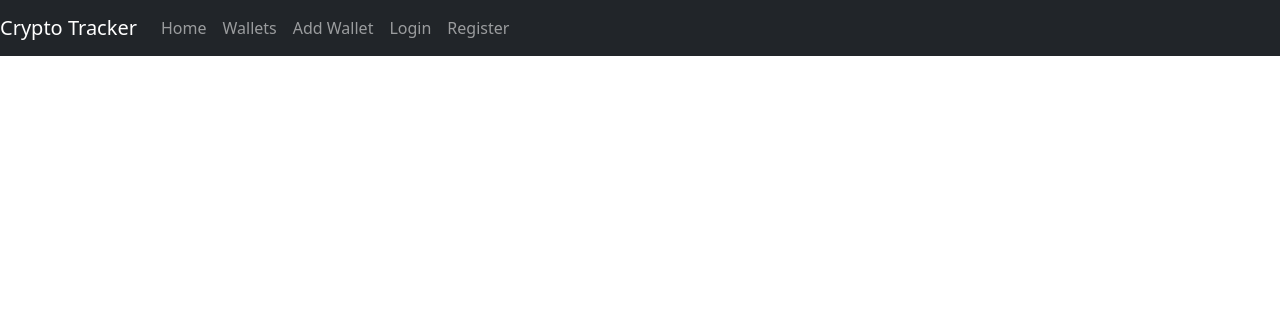
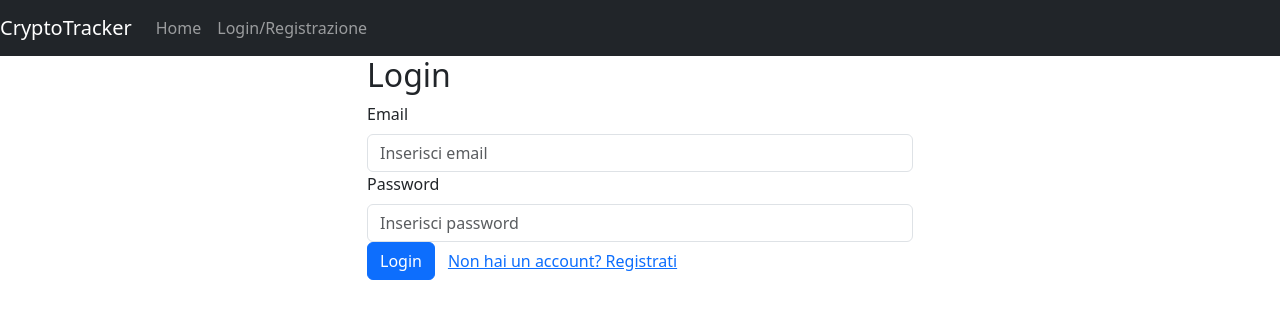
Before and after one commit to claudia-burali/capstone-frontend, a React (Create React App) app: page /auth in a window 1280 px wide. Shown: the top 318 px of the page. Built offline with nearby package versions, Linux system fonts and the light colour scheme.

Commit message:
modifica login e wallet

```diff
--- a/src/App.jsx
+++ b/src/App.jsx
@@ -1,15 +1,14 @@
 import "bootstrap/dist/css/bootstrap.min.css";
 import "./App.css";
 import React, { useState } from "react";
-import { BrowserRouter as Router, Route, Routes } from "react-router-dom";
+import { BrowserRouter as Router, Route, Routes, Navigate } from "react-router-dom";
 import NavigationBar from "./components/Navbar";
 import Home from "./components/Home";
-import Login from "./components/Login";
-import Register from "./components/Register";
+import Auth from "./components/Auth";
 import Wallets from "./components/Wallets";
-import AddWallet from "./components/AddWallet";
 import WalletDetail from "./components/WalletDetail";
 import AddTransaction from "./components/AddTransaction";
+import Account from "./components/Account";
 
 const App = () => {
   const [wallets, setWallets] = useState([
@@ -20,6 +19,9 @@ const App = () => {
       transactions: [{ type: "Deposit", amount: 5000, date: "2024-01-01" }],
     },
   ]);
+
+  const [isAuthenticated, setIsAuthenticated] = useState(false);
+  const [accountData, setAccountData] = useState({ username: "", email: "" });
 
   const addWallet = (wallet) => {
     wallet.id = wallets.length + 1;
@@ -38,18 +40,52 @@ const App = () => {
     setWallets(updatedWallets);
   };
 
+  const editWalletName = (walletId, newName) => {
+    const updatedWallets = wallets.map((wallet) => {
+      if (wallet.id === parseInt(walletId)) {
+        wallet.name = newName;
+      }
+      return wallet;
+    });
+    setWallets(updatedWallets);
+  };
+
+  const handleLogin = (email, password) => {
+    // Simula una chiamata di login
+    setIsAuthenticated(true);
+    setAccountData({ username: "User", email });
+  };
+
+  const handleRegister = (username, email, password) => {
+    // Simula una chiamata di registrazione
+    setIsAuthenticated(true);
+    setAccountData({ username, email });
+  };
+
+  const handleLogout = () => {
+    setIsAuthenticated(false);
+    setAccountData({ username: "", email: "" });
+  };
+
   return (
     <Router>
       <div>
-        <NavigationBar />
+        <NavigationBar isAuthenticated={isAuthenticated} handleLogout={handleLogout} />
         <Routes>
           <Route path="/" element={<Home />} />
-          <Route path="/login" element={<Login />} />
-          <Route path="/register" element={<Register />} />
-          <Route path="/wallets/:id/add-transaction" element={<AddTransaction addTransaction={addTransaction} />} />
-          <Route path="/wallets/:id" element={<WalletDetail wallets={wallets} addTransaction={addTransaction} />} />
-          <Route path="/wallets" element={<Wallets wallets={wallets} />} />
-          <Route path="/add-wallet" element={<AddWallet addWallet={addWallet} />} />
+          <Route path="/auth" element={<Auth onLogin={handleLogin} onRegister={handleRegister} />} />
+          {isAuthenticated && (
+            <>
+              <Route path="/wallets/:id/add-transaction" element={<AddTransaction addTransaction={addTransaction} />} />
+              <Route path="/wallets/:id" element={<WalletDetail wallets={wallets} addTransaction={addTransaction} />} />
+              <Route
+                path="/wallets"
+                element={<Wallets wallets={wallets} addWallet={addWallet} editWalletName={editWalletName} />}
+              />
+              <Route path="/account" element={<Account accountData={accountData} />} />
+            </>
+          )}
+          <Route path="*" element={<Navigate to="/" />} />
         </Routes>
       </div>
     </Router>
--- /dev/null
+++ b/src/components/Account.jsx
@@ -0,0 +1,22 @@
+import React from "react";
+import { Container, Row, Col } from "react-bootstrap";
+
+const Account = ({ accountData }) => {
+  return (
+    <Container>
+      <Row className="justify-content-md-center">
+        <Col md={6}>
+          <h2>Account Details</h2>
+          <p>
+            <strong>Username:</strong> {accountData.username}
+          </p>
+          <p>
+            <strong>Email:</strong> {accountData.email}
+          </p>
+        </Col>
+      </Row>
+    </Container>
+  );
+};
+
+export default Account;
--- a/src/components/Register.jsx
+++ b/src/components/Auth.jsx
@@ -1,26 +1,45 @@
 import React, { useState } from "react";
 import { Container, Row, Col, Form, Button } from "react-bootstrap";
 
-const Register = () => {
+const Auth = ({ onLogin, onRegister }) => {
+  const [isLogin, setIsLogin] = useState(true);
   const [email, setEmail] = useState("");
   const [password, setPassword] = useState("");
-  const [confirmPassword, setConfirmPassword] = useState("");
+  const [username, setUsername] = useState("");
+
+  const handleSwitch = () => {
+    setIsLogin(!isLogin);
+    setEmail("");
+    setPassword("");
+    setUsername("");
+  };
 
   const handleSubmit = (e) => {
     e.preventDefault();
-    if (password !== confirmPassword) {
-      alert("Le password non coincidono");
-      return;
+    if (isLogin) {
+      onLogin(email, password);
+    } else {
+      onRegister(username, email, password);
     }
-    // Logica di registrazione
   };
 
   return (
     <Container>
-      <Row>
-        <Col>
-          <h1>Registrati</h1>
+      <Row className="justify-content-md-center">
+        <Col md={6}>
+          <h2>{isLogin ? "Login" : "Registrazione"}</h2>
           <Form onSubmit={handleSubmit}>
+            {!isLogin && (
+              <Form.Group controlId="formUsername">
+                <Form.Label>Nome Utente</Form.Label>
+                <Form.Control
+                  type="text"
+                  placeholder="Inserisci nome utente"
+                  value={username}
+                  onChange={(e) => setUsername(e.target.value)}
+                />
+              </Form.Group>
+            )}
             <Form.Group controlId="formEmail">
               <Form.Label>Email</Form.Label>
               <Form.Control
@@ -30,7 +49,6 @@ const Register = () => {
                 onChange={(e) => setEmail(e.target.value)}
               />
             </Form.Group>
-
             <Form.Group controlId="formPassword">
               <Form.Label>Password</Form.Label>
               <Form.Control
@@ -40,19 +58,11 @@ const Register = () => {
                 onChange={(e) => setPassword(e.target.value)}
               />
             </Form.Group>
-
-            <Form.Group controlId="formConfirmPassword">
-              <Form.Label>Conferma Password</Form.Label>
-              <Form.Control
-                type="password"
-                placeholder="Conferma password"
-                value={confirmPassword}
-                onChange={(e) => setConfirmPassword(e.target.value)}
-              />
-            </Form.Group>
-
             <Button variant="primary" type="submit">
-              Registrati
+              {isLogin ? "Login" : "Registrati"}
+            </Button>
+            <Button variant="link" onClick={handleSwitch}>
+              {isLogin ? "Non hai un account? Registrati" : "Hai già un account? Login"}
             </Button>
           </Form>
         </Col>
@@ -61,4 +71,4 @@ const Register = () => {
   );
 };
 
-export default Register;
+export default Auth;
--- a/src/components/Login.jsx
+++ /dev/null
@@ -1,49 +0,0 @@
-import React, { useState } from "react";
-import { Container, Row, Col, Form, Button } from "react-bootstrap";
-
-const Login = () => {
-  const [email, setEmail] = useState("");
-  const [password, setPassword] = useState("");
-
-  const handleSubmit = (e) => {
-    e.preventDefault();
-    // Logica di login
-  };
-
-  return (
-    <Container>
-      <Row>
-        <Col>
-          <h1>Login</h1>
-          <Form onSubmit={handleSubmit}>
-            <Form.Group controlId="formEmail">
-              <Form.Label>Email</Form.Label>
-              <Form.Control
-                type="email"
-                placeholder="Inserisci email"
-                value={email}
-                onChange={(e) => setEmail(e.target.value)}
-              />
-            </Form.Group>
-
-            <Form.Group controlId="formPassword">
-              <Form.Label>Password</Form.Label>
-              <Form.Control
-                type="password"
-                placeholder="Inserisci password"
-                value={password}
-                onChange={(e) => setPassword(e.target.value)}
-              />
-            </Form.Group>
-
-            <Button variant="primary" type="submit">
-              Login
-            </Button>
-          </Form>
-        </Col>
-      </Row>
-    </Container>
-  );
-};
-
-export default Login;
--- a/src/components/Navbar.jsx
+++ b/src/components/Navbar.jsx
@@ -2,32 +2,35 @@ import React from "react";
 import { Navbar, Nav } from "react-bootstrap";
 import { Link } from "react-router-dom";
 
-const NavigationBar = () => {
+const NavigationBar = ({ isAuthenticated, handleLogout }) => {
   return (
     <Navbar bg="dark" variant="dark" expand="lg">
       <Navbar.Brand as={Link} to="/">
-        Crypto Tracker
+        CryptoTracker
       </Navbar.Brand>
       <Navbar.Toggle aria-controls="basic-navbar-nav" />
       <Navbar.Collapse id="basic-navbar-nav">
-        <Nav className="mr-auto">
+        <Nav className="ml-auto">
           <Nav.Link as={Link} to="/">
             Home
           </Nav.Link>
+          {isAuthenticated ? (
+            <>
               <Nav.Link as={Link} to="/wallets">
                 Wallets
               </Nav.Link>
-          <Nav.Link as={Link} to="/add-wallet">
-            Add Wallet
+              <Nav.Link as={Link} to="/account">
+                Account
               </Nav.Link>
-        </Nav>
-        <Nav>
-          <Nav.Link as={Link} to="/login">
-            Login
+              <Nav.Link as={Link} to="/" onClick={handleLogout}>
+                Logout
               </Nav.Link>
-          <Nav.Link as={Link} to="/register">
-            Register
+            </>
+          ) : (
+            <Nav.Link as={Link} to="/auth">
+              Login/Registrazione
             </Nav.Link>
+          )}
         </Nav>
       </Navbar.Collapse>
     </Navbar>
--- a/src/components/Wallets.jsx
+++ b/src/components/Wallets.jsx
@@ -1,26 +1,96 @@
-import React from "react";
-import { Container, Row, Col, Card, Button } from "react-bootstrap";
+import React, { useState } from "react";
+import { Container, Row, Col, Form, Button, Card } from "react-bootstrap";
 import { Link } from "react-router-dom";
 
-const Wallets = ({ wallets }) => {
+const Wallets = ({ wallets, addWallet, editWalletName }) => {
+  const [name, setName] = useState("");
+  const [editName, setEditName] = useState("");
+  const [walletIdToEdit, setWalletIdToEdit] = useState(null);
+
+  const handleSubmit = (e) => {
+    e.preventDefault();
+    if (name.trim() !== "") {
+      const newWallet = { name, balance: 0, transactions: [] };
+      addWallet(newWallet);
+      setName("");
+    }
+  };
+
+  const handleEditSubmit = (e) => {
+    e.preventDefault();
+    if (editName.trim() !== "") {
+      editWalletName(walletIdToEdit, editName);
+      setWalletIdToEdit(null);
+      setEditName("");
+    }
+  };
+
+  const startEditing = (walletId, currentName) => {
+    setWalletIdToEdit(walletId);
+    setEditName(currentName);
+  };
+
   return (
     <Container>
       <Row>
         <Col>
-          <h1>I Miei Wallets</h1>
-          {wallets.map((wallet, index) => (
-            <Card key={index} className="mb-3">
+          <h1>I tuoi Wallet</h1>
+          {wallets.map((wallet) => (
+            <Card key={wallet.id} className="mb-3">
               <Card.Body>
                 <Card.Title>{wallet.name}</Card.Title>
-                <Card.Text>Bilancio: ${wallet.balance}</Card.Text>
-                <Button as={Link} to={`/wallets/${wallet.id}`} variant="primary">
+                <Card.Text>Saldo: {wallet.balance}</Card.Text>
+                <Link to={`/wallets/${wallet.id}`} className="btn btn-primary">
                   Dettagli
+                </Link>
+                <Button variant="secondary" onClick={() => startEditing(wallet.id, wallet.name)} className="ml-2">
+                  Modifica Nome
                 </Button>
               </Card.Body>
             </Card>
           ))}
         </Col>
       </Row>
+      <Row>
+        <Col>
+          <h2>Aggiungi nuovo Wallet</h2>
+          <Form onSubmit={handleSubmit}>
+            <Form.Group controlId="formName">
+              <Form.Label>Nome del Wallet</Form.Label>
+              <Form.Control
+                type="text"
+                placeholder="Inserisci nome"
+                value={name}
+                onChange={(e) => setName(e.target.value)}
+              />
+            </Form.Group>
+            <Button variant="primary" type="submit">
+              Aggiungi Wallet
+            </Button>
+          </Form>
+        </Col>
+      </Row>
+      {walletIdToEdit !== null && (
+        <Row>
+          <Col>
+            <h2>Modifica Nome Wallet</h2>
+            <Form onSubmit={handleEditSubmit}>
+              <Form.Group controlId="formEditName">
+                <Form.Label>Nuovo Nome del Wallet</Form.Label>
+                <Form.Control
+                  type="text"
+                  placeholder="Inserisci nuovo nome"
+                  value={editName}
+                  onChange={(e) => setEditName(e.target.value)}
+                />
+              </Form.Group>
+              <Button variant="secondary" type="submit">
+                Modifica Nome
+              </Button>
+            </Form>
+          </Col>
+        </Row>
+      )}
     </Container>
   );
 };
```
Also changed, not shown: src/components/AddWallet.jsx (deleted, +0 -52 lines). Lines whose indentation alone changed are shown as unchanged.
